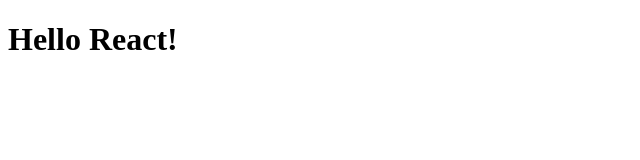
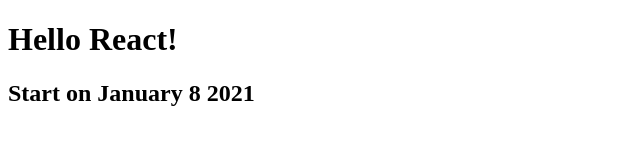
Before and after one commit to Signite/FullReactCourse, a plain HTML site: page index.html in a window 1280 px wide. Shown: the whole page, without its empty margins (0-640 px from the left). Drawn offline with Linux system fonts and the light colour scheme.

Commit message:
merge test

```diff
--- a/index.html
+++ b/index.html
@@ -11,6 +11,7 @@
 <body>
 
     <h1>Hello React!</h1>
+    <h2>Start on January 8 2021</h2>
 
     <!-- <script>
         alert(1);
```
